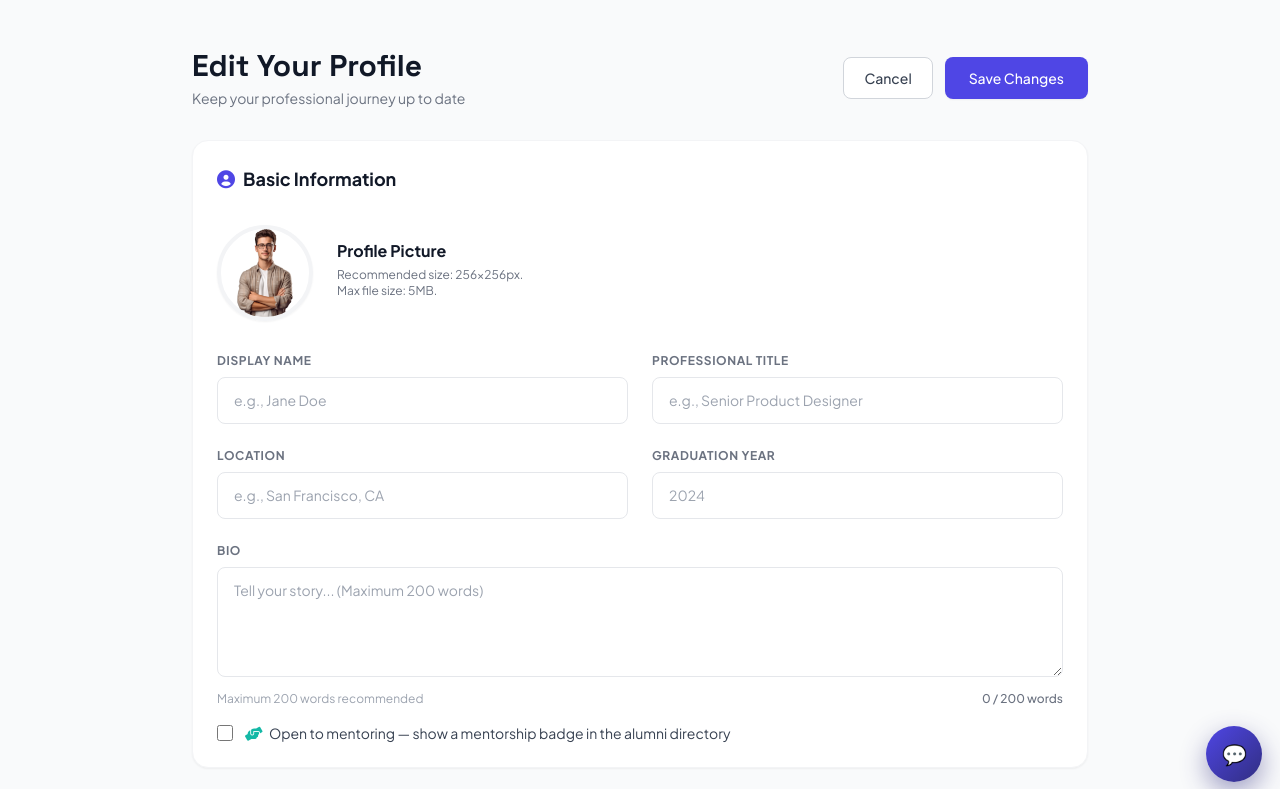
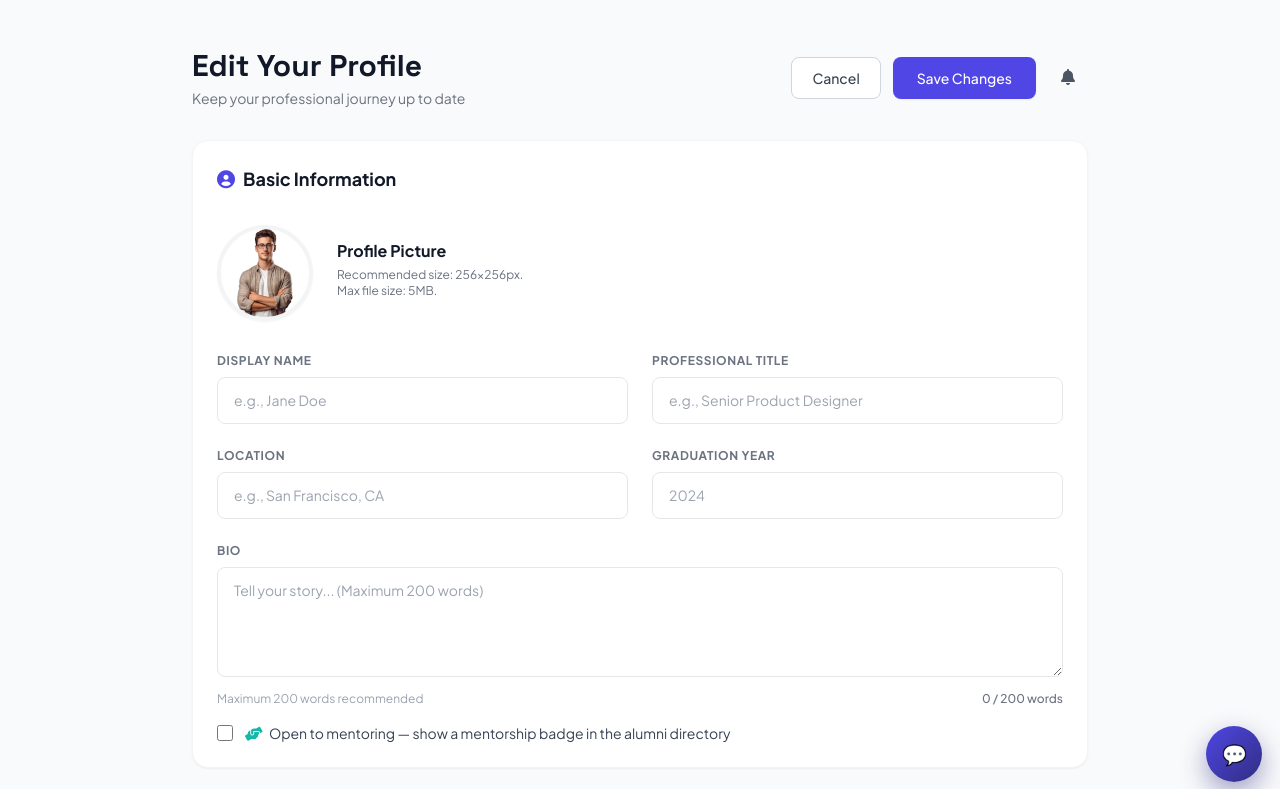
Before and after one commit to Prajwalsingh0/AlumniConnect, a website: page alumni-website/public/edit-profile.html in a window 1280 px wide. Shown: the top 789 px of the page. Drawn offline with nearby package versions, Linux system fonts and the light colour scheme; no server answers; sample sign-in values are in the browser's storage.

Commit message:
feat: notification bell on profile, edit-profile and admin pages
- notifications.js bell injection now falls back from the standard navbar
  anchors to the custom layouts: .nav-right (profile), the new
  #edit-profile-actions container (edit-profile), header.h-16 (admin)
- socket.io client + notifications.js included on all three pages, so the
  bell updates live there like every other page
- Bell dropdown, mark-read and chat/mentorship routing behave identically

```diff
--- a/alumni-website/public/admin.html
+++ b/alumni-website/public/admin.html
@@ -1724,5 +1724,7 @@
   </script>
 
   <script src="js/chatbot-widget.js"></script>
+  <script src="/socket.io/socket.io.js"></script>
+  <script src="js/notifications.js"></script>
 </body>
 </html>
--- a/alumni-website/public/edit-profile.html
+++ b/alumni-website/public/edit-profile.html
@@ -88,7 +88,7 @@
                 <h1 class="text-3xl font-outfit font-bold text-gray-900">Edit Your Profile</h1>
                 <p class="text-gray-500 text-sm mt-1">Keep your professional journey up to date</p>
             </div>
-            <div class="flex gap-3">
+            <div class="flex gap-3" id="edit-profile-actions">
                 <a href="profile.html"
                     class="px-5 py-2.5 rounded-lg border border-gray-300 bg-white text-gray-700 font-medium text-sm btn-secondary hover:bg-gray-50 transition">
                     Cancel
@@ -281,6 +281,8 @@
 
     <script src="js/edit-profile_v2.js?v=6"></script>
   <script src="js/chatbot-widget.js"></script>
+  <script src="/socket.io/socket.io.js"></script>
+  <script src="js/notifications.js"></script>
 </body>
 
 </html>
--- a/alumni-website/public/js/notifications.js
+++ b/alumni-website/public/js/notifications.js
@@ -33,9 +33,16 @@
   }
 
   function injectBell() {
-    const dropdown = document.getElementById('user-dropdown');
-    const anchor = dropdown || document.getElementById('login-button-container');
-    if (!anchor || document.getElementById('notification-bell')) return false;
+    // Standard navbar anchors first; then the custom layouts used by the
+    // profile, edit-profile and admin pages.
+    const beforeAnchor = document.getElementById('user-dropdown')
+      || document.getElementById('login-button-container');
+    const appendContainer = document.querySelector('.nav-right')
+      || document.getElementById('edit-profile-actions')
+      || document.querySelector('header.h-16');
+
+    if (!beforeAnchor && !appendContainer) return false;
+    if (document.getElementById('notification-bell')) return false;
 
     const bell = document.createElement('div');
     bell.id = 'notification-bell';
@@ -102,7 +109,11 @@
         <div id="notification-list"><div class="notification-empty">Loading…</div></div>
       </div>`;
 
-    anchor.parentElement.insertBefore(bell, anchor);
+    if (beforeAnchor) {
+      beforeAnchor.parentElement.insertBefore(bell, beforeAnchor);
+    } else {
+      appendContainer.appendChild(bell);
+    }
 
     bell.querySelector('.bell-btn').addEventListener('click', function (e) {
       e.stopPropagation();
```
Also changed, not shown: alumni-website/public/profile.html (+2 -0 lines).
